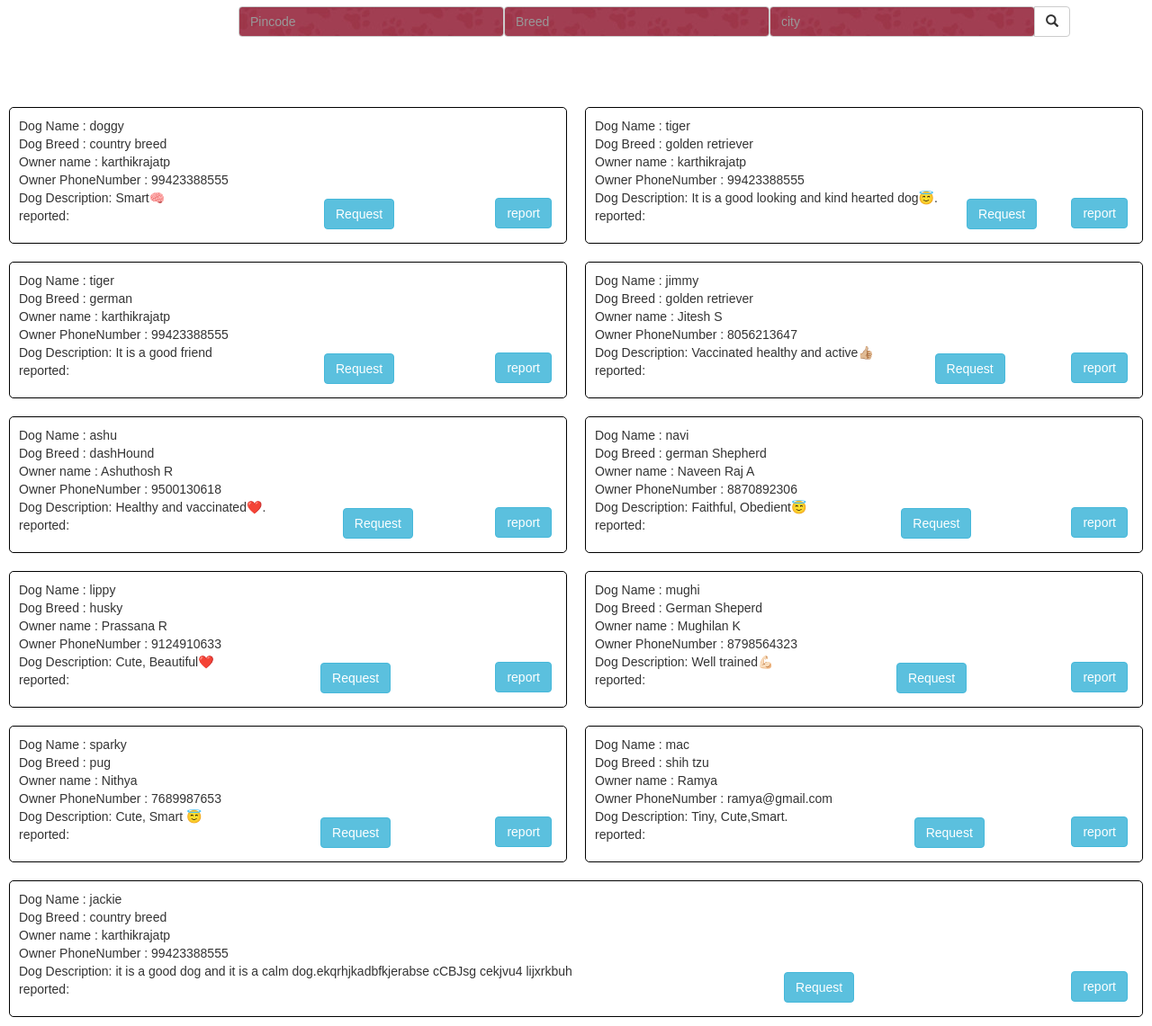
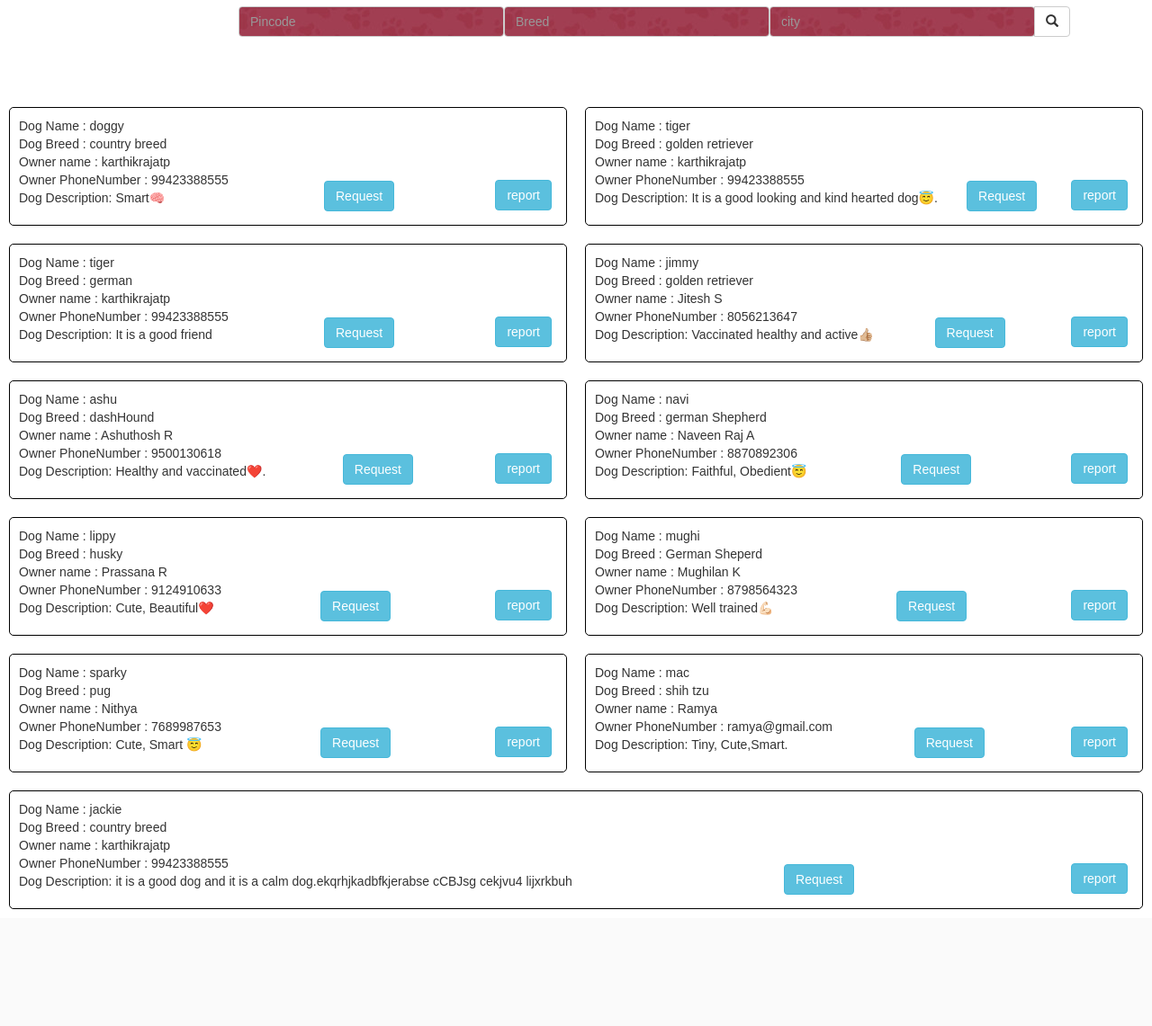
Before and after one commit to Karthikrajatp/Pet-Adoption-System, a Flask app: template website/templates/adopt.html in a window 1280 px wide. Shown: the part 355-1496 px from the top of the page at 90% size. After the commit the page ends 1366 px from the top, so only its background shows below. Run offline with Flask 2, Linux system fonts and the light colour scheme; the template is opened without the code that fills it: values that come from a table or form of the project are taken from there, others are empty; data comes from the database, SQL or seed files in the repository; some libraries are stand-ins or nearby versions.

Commit message:
reported removed

```diff
--- a/website/templates/adopt.html
+++ b/website/templates/adopt.html
@@ -64,7 +64,6 @@
             {{"Owner name : "}} {{user.fullname}} <br />
             {{"Owner PhoneNumber : "}} {{user.phonenumber}} <br />
             {{"Dog Description:"}} {{dog.dogdescription}}<br />
-            {{"reported:"}} {{dog.reported}}<br/>
           </p>
           <div class="req-div">
             <a href="mailto:{{user.email}}" class="btn btn-info">Request</a>
```
